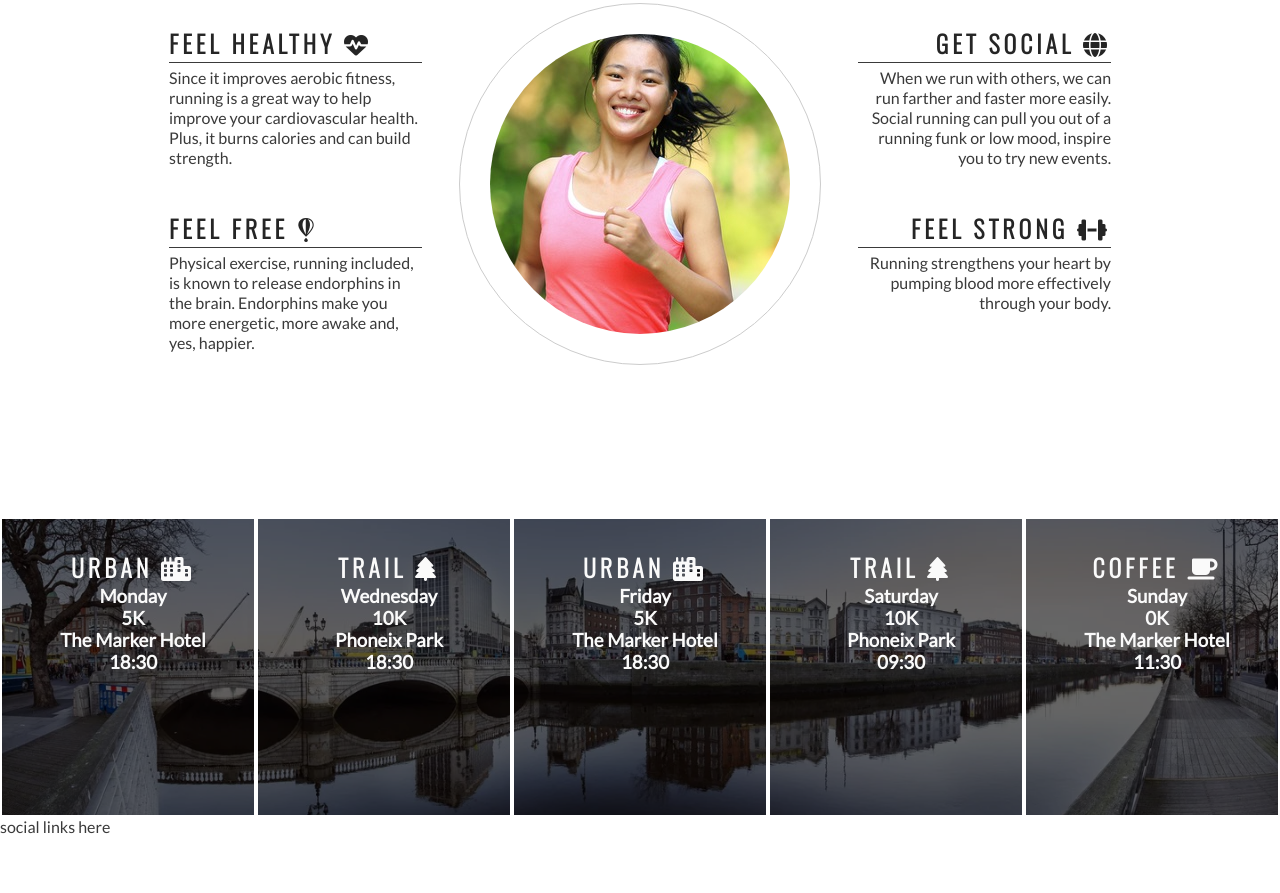
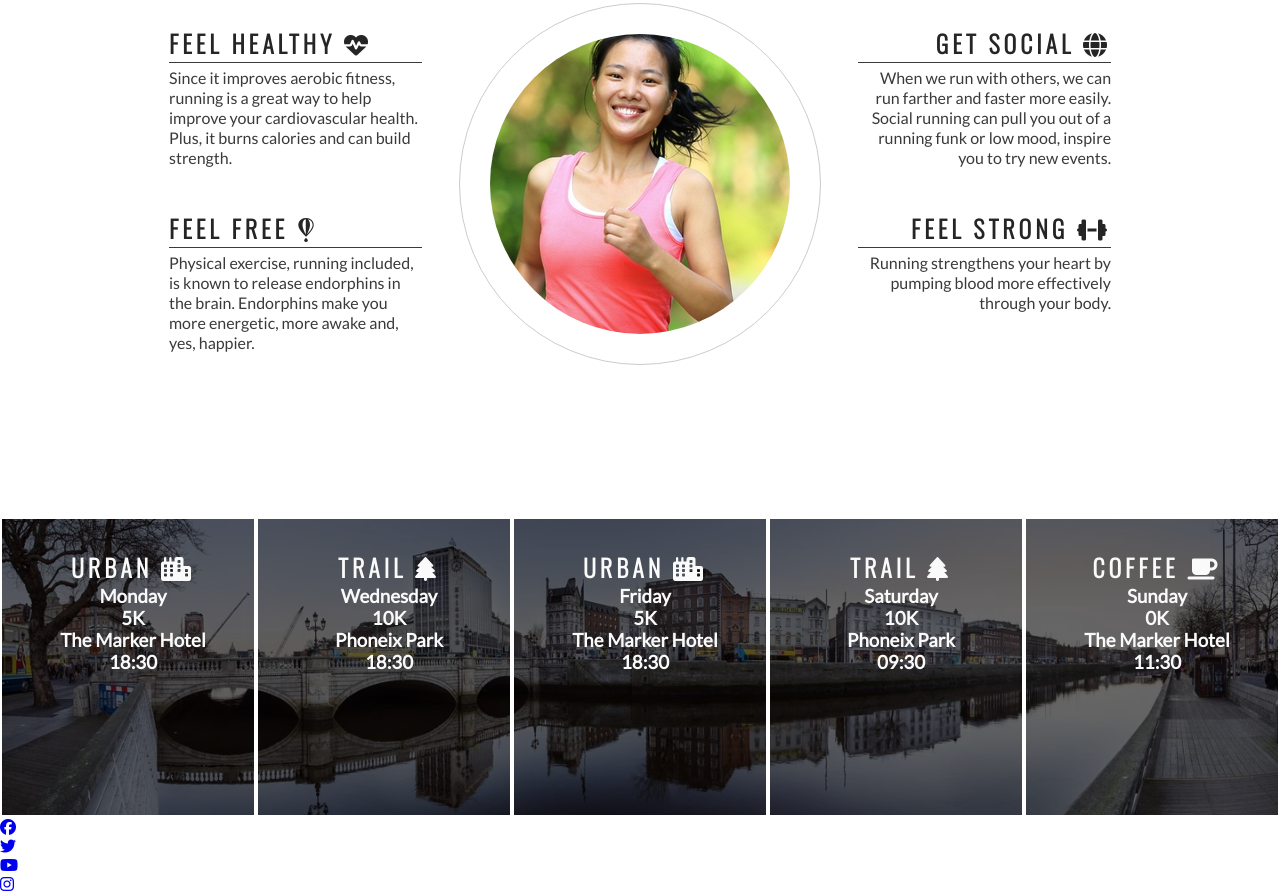
Before and after one commit to Amzzy78/love-running, a plain HTML site: page index.html in a window 1280 px wide. Shown: the part 778-1671 px from the top of the page. Before the commit the page ends 1614 px from the top, so only its background shows below. Drawn offline with nearby package versions, Linux system fonts and the light colour scheme.

Commit message:
Added social media icons to footer

```diff
--- a/index.html
+++ b/index.html
@@ -128,7 +128,22 @@
     </section>
 
     <footer>
-        social links here
+        <ul>
+            <li>
+                <a href="https://facebook.com" target="_blank" rel="noopener" aria-label="visit our facebook page (opens in a new tab)"><i class="fab fa-facebook"></i></a>
+            </li>
+            <li>
+                <a href="https://twitter.com" target="_blank" rel="noopener" aria-label="visit our twitter page (opens in a new tab)"><i class="fab fa-twitter"></i></a>
+            </li>
+            <li>
+                <a href="https://youtube.com" target="_blank" rel="noopener" aria-label="visit our youtube page (opens in a new tab)"><i class="fab fa-youtube"></i></a>
+            </li>
+            <li>
+                <a href="https://instagram.com" target="_blank" rel="noopener" aria-label="visit our instagram page (opens in a new tab)"><i class="fab fa-instagram"></i></a>
+            </li>
+
+
+        </ul>
     </footer>
     <!-- font awesdome script-->
     <script src="https://kit.fontawesome.com/3211621982.js" crossorigin="anonymous"></script>
```
